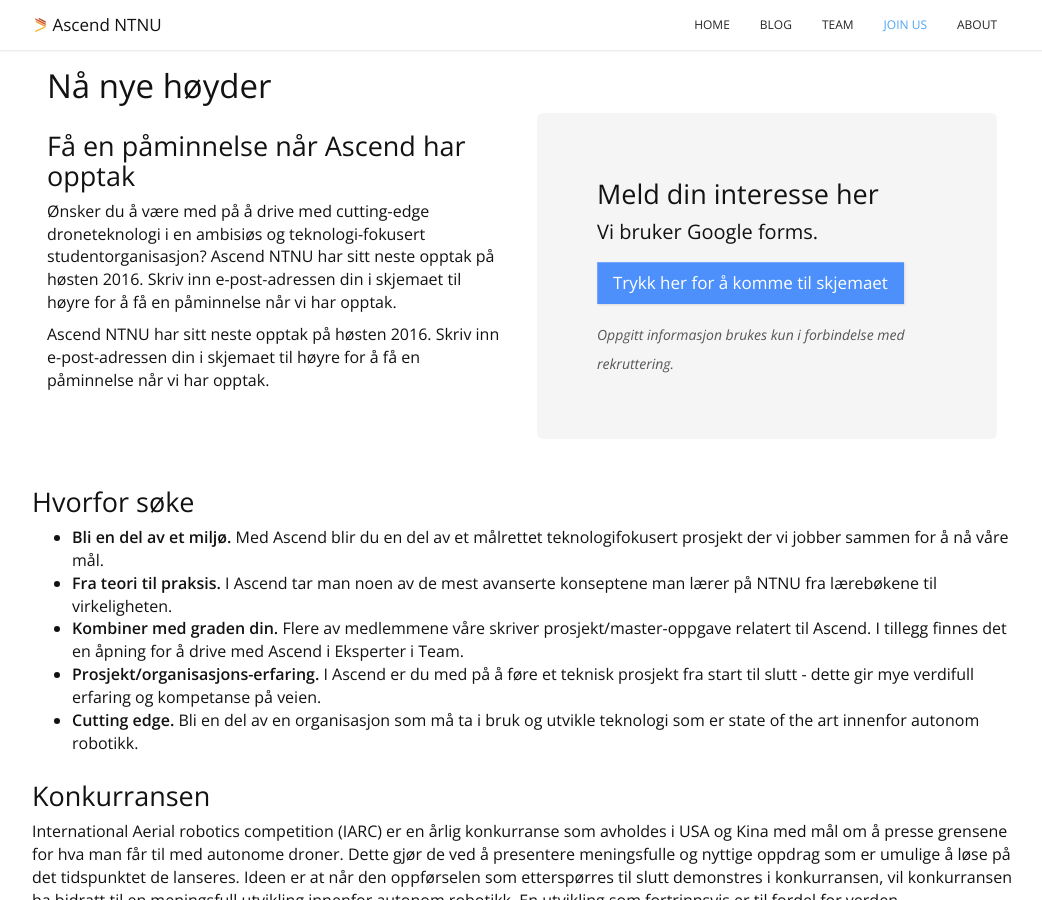
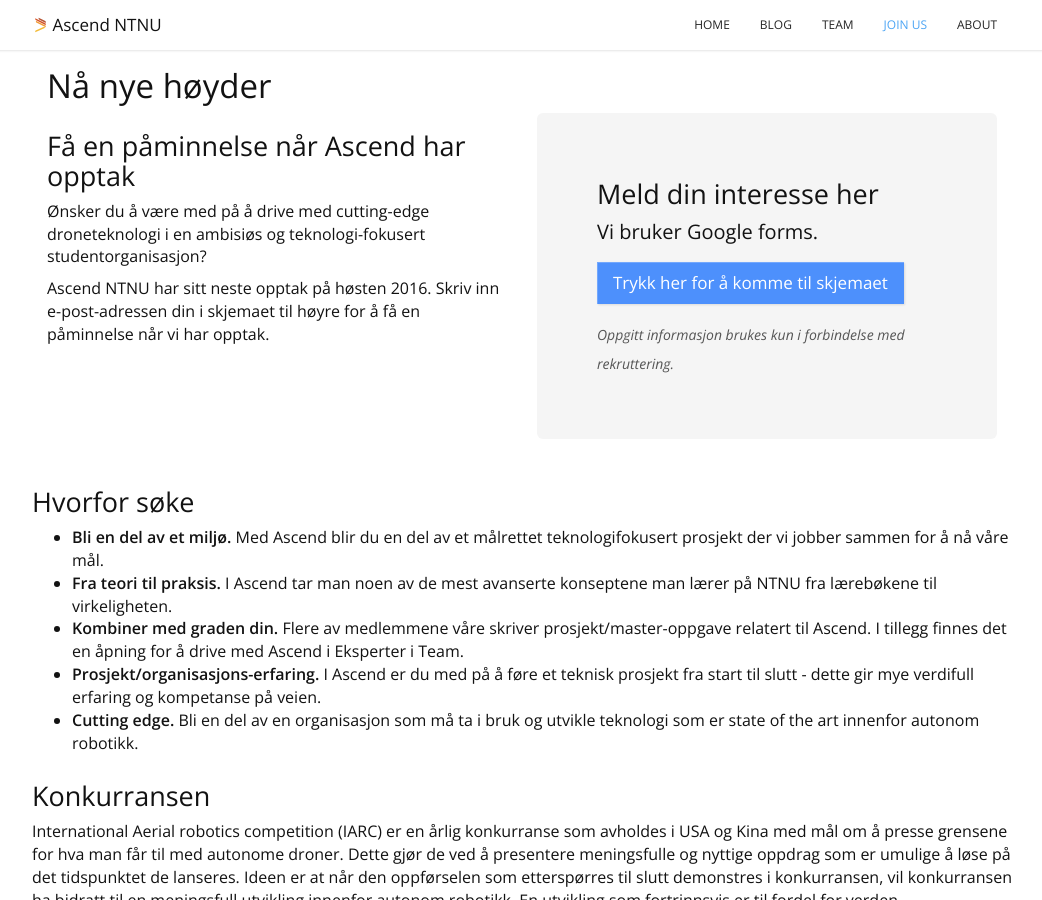
Before and after one commit to AscendNTNU/AscendNTNU.github.io, a Jekyll site: the page built from join.html, in a window 1280 px wide and 900 px high. Shown: the whole window, without its empty margins (118-1160 px from the left). Built offline with Jekyll 4.4.1, drawn with Linux system fonts in a browser that asks for light colours.

Commit message:
Remove double text

```diff
--- a/join.html
+++ b/join.html
@@ -9,7 +9,7 @@
 		<div class="col-md-6">
 			<h2>Få en påminnelse når Ascend har opptak</h2>
 			<p>
-				Ønsker du å være med på å drive med cutting-edge droneteknologi i en ambisiøs og teknologi-fokusert studentorganisasjon?  Ascend NTNU har sitt neste opptak på høsten 2016. Skriv inn e-post-adressen din i skjemaet til høyre for å få en påminnelse når vi har opptak.
+				Ønsker du å være med på å drive med cutting-edge droneteknologi i en ambisiøs og teknologi-fokusert studentorganisasjon?
 			</p>
 			<p>
 				Ascend NTNU har sitt neste opptak på høsten 2016. Skriv inn e-post-adressen din i skjemaet til høyre for å få en påminnelse når vi har opptak.
```
